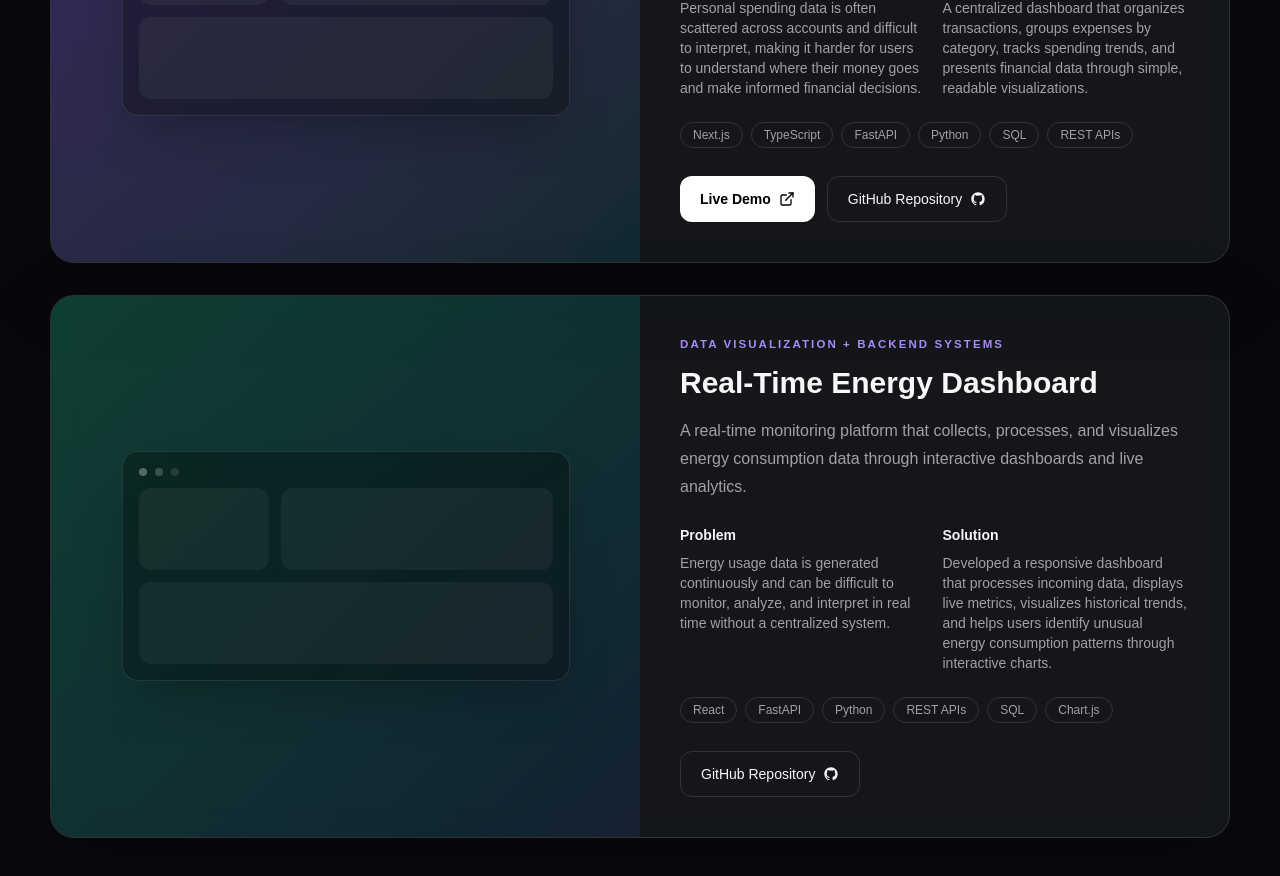
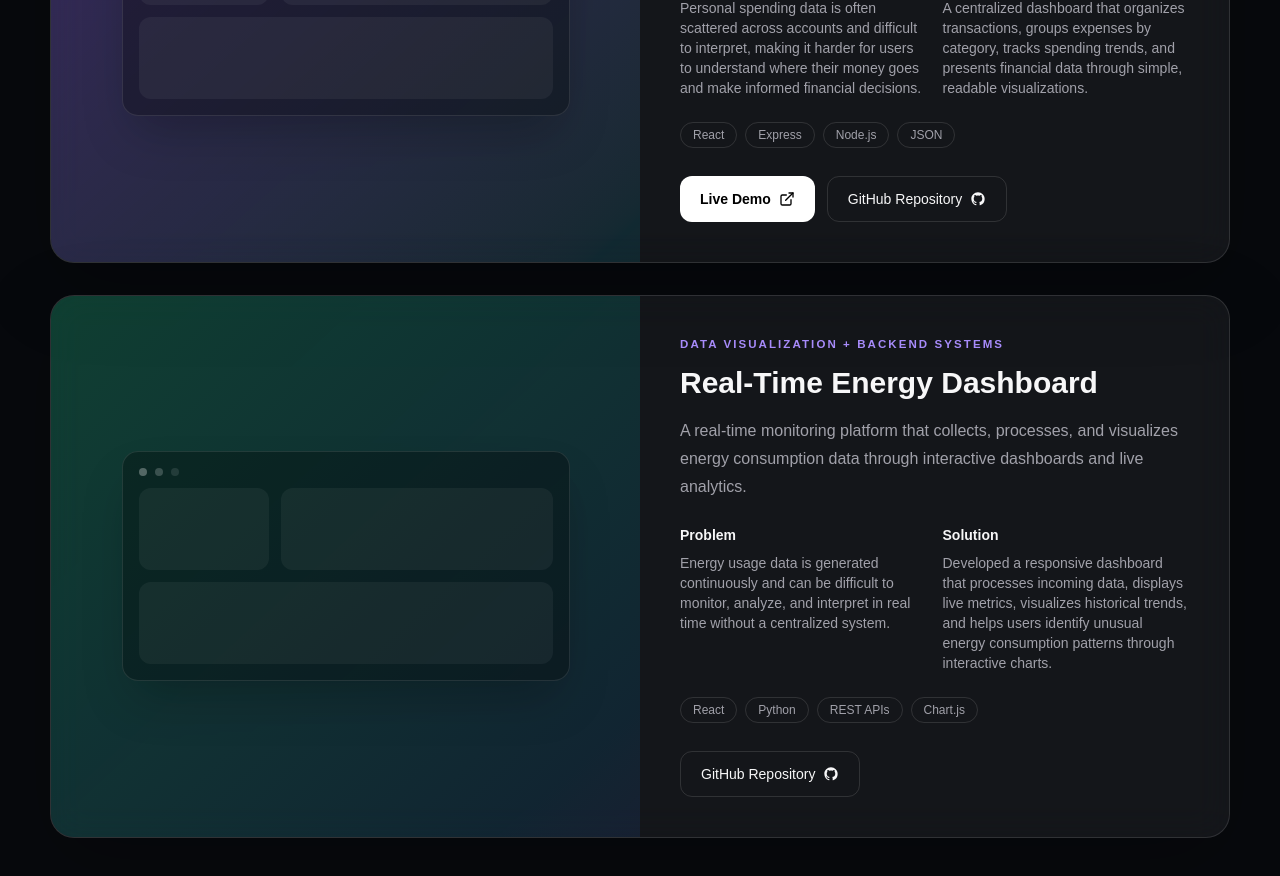
Before and after one commit to Yosef-dev116/Yosef-portfolio, a Next.js app: page / in a window 1280 px wide. Shown: the part 3680-4556 px from the top of the page. Built offline with nearby package versions, Linux system fonts and the light colour scheme.

Commit message:
Correct project technology stacks

```diff
--- a/data/site.ts
+++ b/data/site.ts
@@ -9,7 +9,7 @@ export const projects = [
       "Personal spending data is often scattered across accounts and difficult to interpret, making it harder for users to understand where their money goes and make informed financial decisions.",
     solution:
       "A centralized dashboard that organizes transactions, groups expenses by category, tracks spending trends, and presents financial data through simple, readable visualizations.",
-    stack: ["Next.js", "TypeScript", "FastAPI", "Python", "SQL", "REST APIs"],
+    stack: ["React", "Express", "Node.js", "JSON"],
     githubUrl: "https://github.com/Yosef-dev116/personal-finance-dashboard",
     liveUrl: "https://personal-finance-dashboard-eosin-alpha.vercel.app",
     accent: "from-violet-500/30 to-cyan-400/10",
@@ -25,7 +25,7 @@ export const projects = [
       "Energy usage data is generated continuously and can be difficult to monitor, analyze, and interpret in real time without a centralized system.",
     solution:
       "Developed a responsive dashboard that processes incoming data, displays live metrics, visualizes historical trends, and helps users identify unusual energy consumption patterns through interactive charts.",
-    stack: ["React", "FastAPI", "Python", "REST APIs", "SQL", "Chart.js"],
+    stack: ["React", "Python", "REST APIs", "Chart.js"],
     githubUrl: "https://github.com/Yosef-dev116/Real-Time-Energy-Dashboard",
     liveUrl: "",
     backendUrl: "",
```
